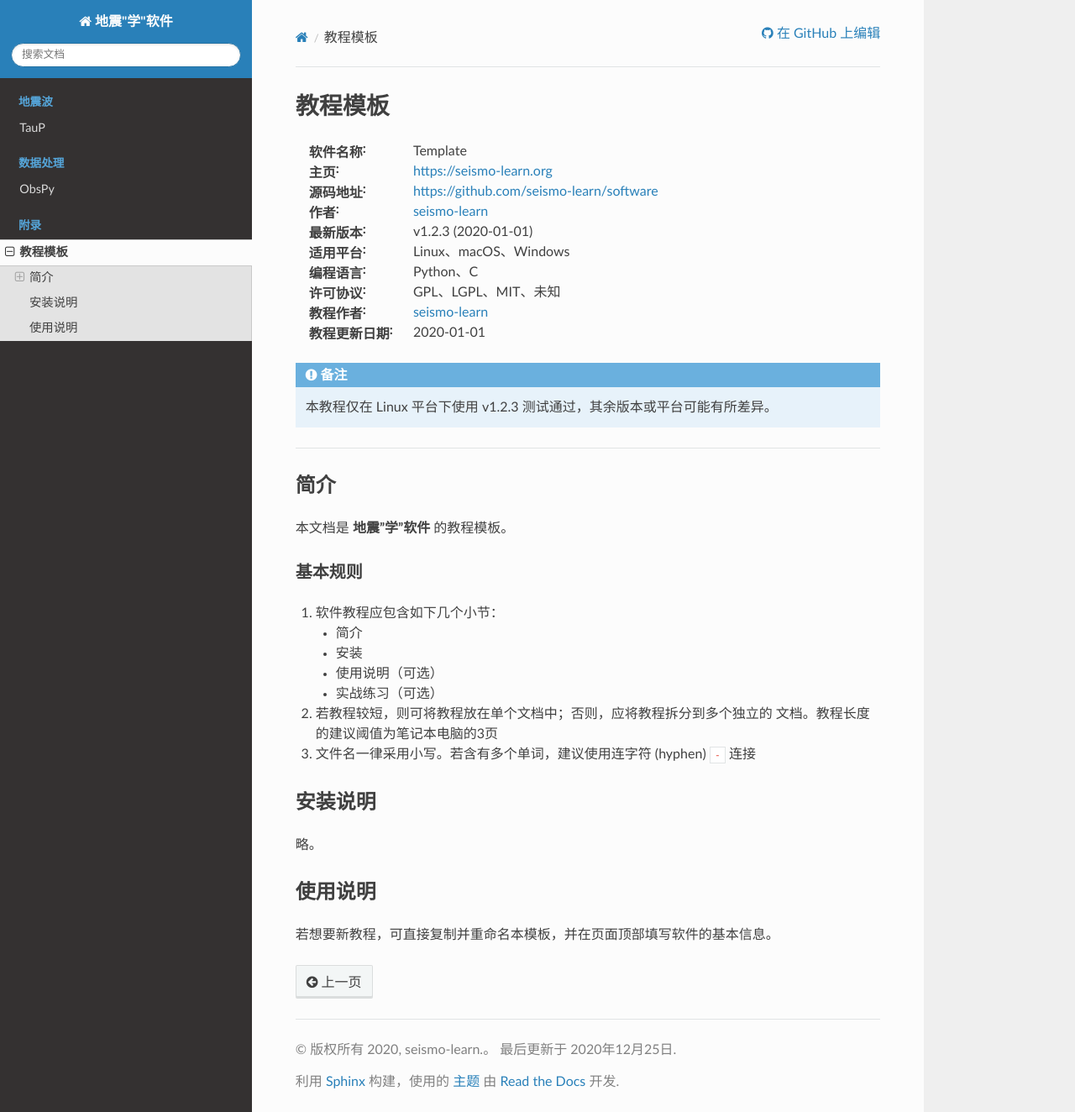
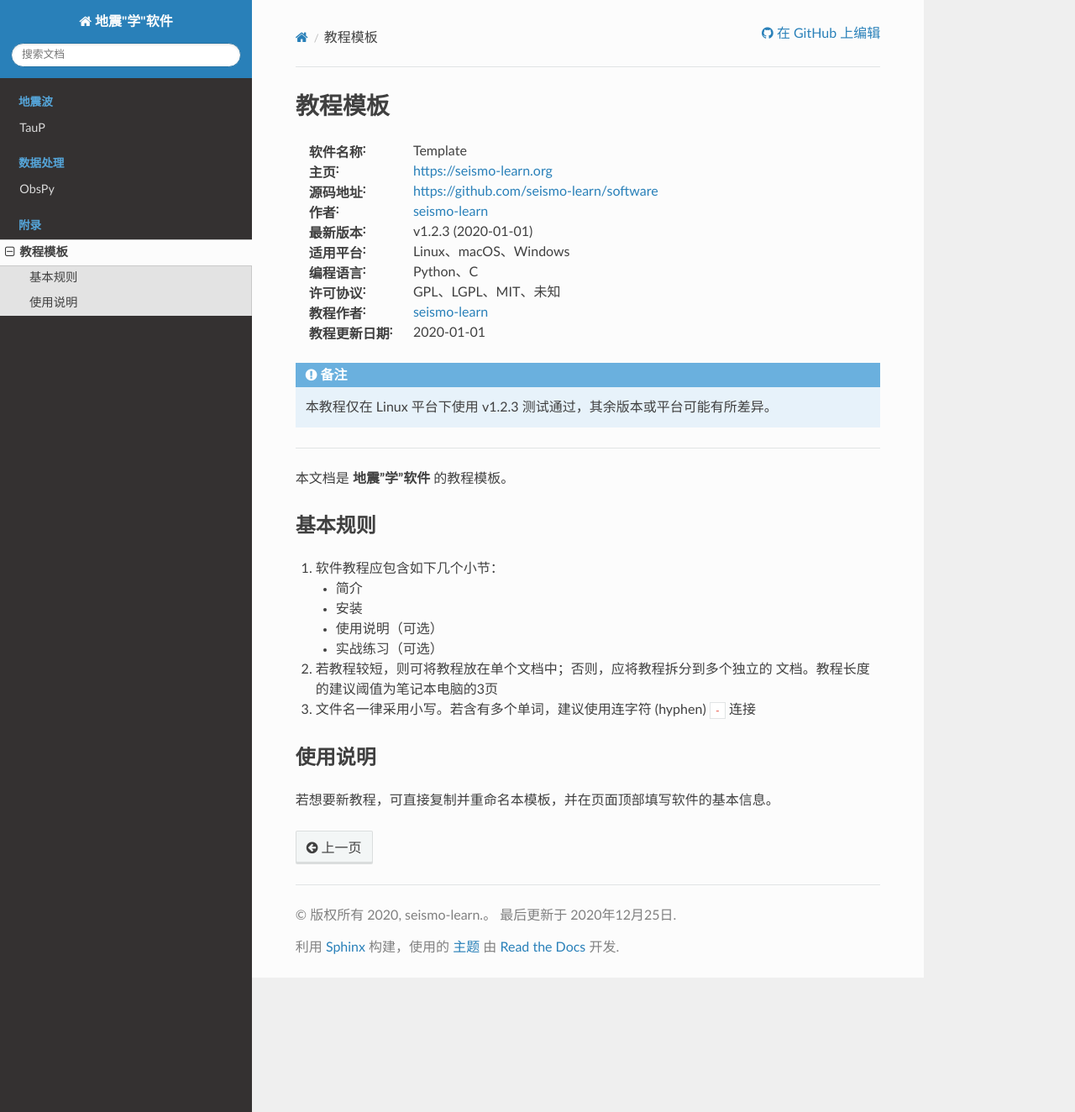
Before and after one commit to seismo-learn/software, a Sphinx documentation site: the page built from source/template.rst, in a window 1280 px wide and 1324 px high. Shown: the whole window at 84% size. Built offline with Sphinx 7.4.7 and the Read the Docs theme 2.0.0, drawn with Linux system fonts in a browser that asks for light colours.

Commit message:
Update template.rst

```diff
--- a/source/template.rst
+++ b/source/template.rst
@@ -19,13 +19,10 @@
 
 --------------------------------------------------------------------------
 
-简介
-----
-
 本文档是 **地震"学"软件** 的教程模板。
 
 基本规则
-++++++++
+--------
 
 1. 软件教程应包含如下几个小节：
 
@@ -38,11 +35,6 @@
    文档。教程长度的建议阈值为笔记本电脑的3页
 3. 文件名一律采用小写。若含有多个单词，建议使用连字符 (hyphen) ``-`` 连接
 
-安装说明
---------
-
-略。
-
 使用说明
 --------
 
```
